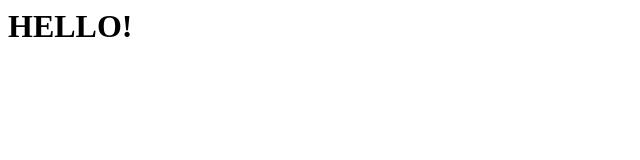
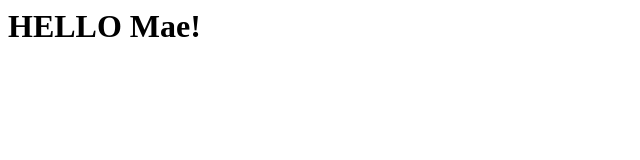
Before and after one commit to olexisomar/gitcourse, a plain HTML site: page index.html in a window 1280 px wide. Shown: the whole page, without its empty margins (0-640 px from the left). Drawn offline with Linux system fonts and the light colour scheme.

Commit message:
Hello Mae updated with

```diff
--- a/index.html
+++ b/index.html
@@ -1 +1 @@
-<h1>HELLO!</h1>
+<h1>HELLO Mae!</h1>
```
